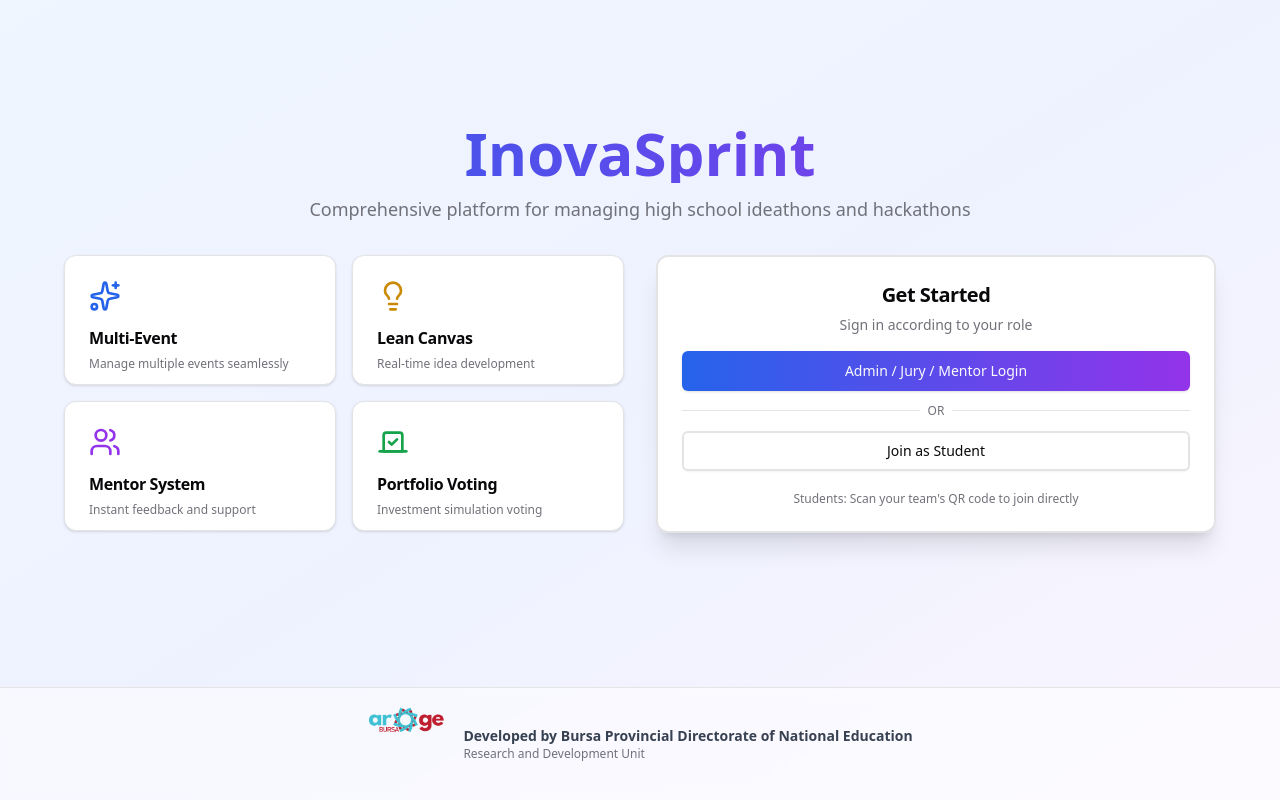
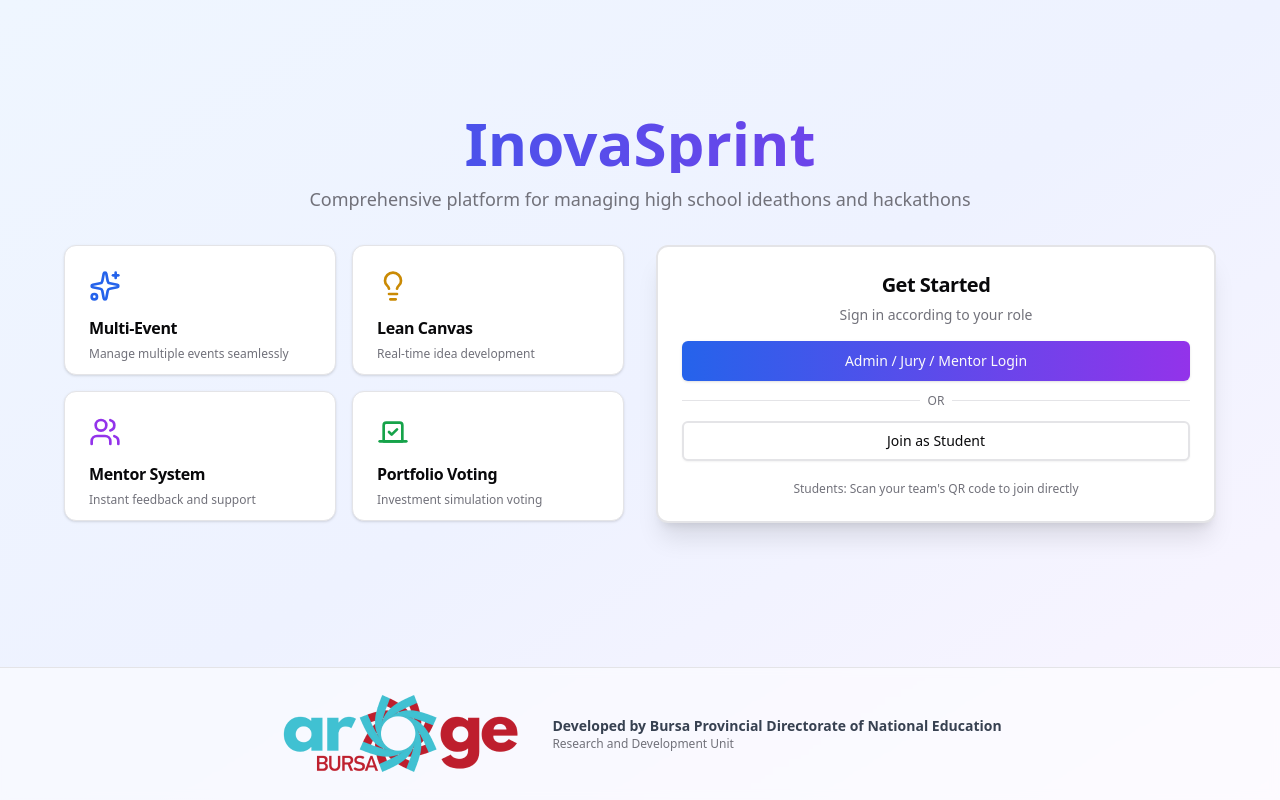
Before and after one commit to niaxx16/idehack, a Next.js app: page / in a window 1280 px wide. Built offline with nearby package versions, Linux system fonts and the light colour scheme; no server answers.

Commit message:
Increase MEM logo to 250x100 pixels
- Logo size changed from 80x80 to 250x100 pixels
- Much more prominent and visible
- Increased gap spacing for better layout

🤖 Generated with [Claude Code](https://claude.com/claude-code)

Co-Authored-By: Claude <noreply@anthropic.com>

```diff
--- a/app/page.tsx
+++ b/app/page.tsx
@@ -132,14 +132,14 @@ export default function HomePage() {
       <footer className="border-t bg-white/50 backdrop-blur-sm py-4 px-4">
         <div className="container mx-auto max-w-6xl">
           <div className="flex items-center justify-center gap-4 text-sm text-muted-foreground">
-            <div className="flex items-center gap-4">
+            <div className="flex items-center gap-6">
               {/* MEM Logo */}
-              <div className="relative w-20 h-20 flex-shrink-0">
+              <div className="relative flex-shrink-0" style={{ width: '250px', height: '100px' }}>
                 <Image
                   src="/images/mem-logo.png"
                   alt="Bursa MEM Logo"
-                  width={80}
-                  height={80}
+                  width={250}
+                  height={100}
                   className="object-contain"
                 />
               </div>
```
